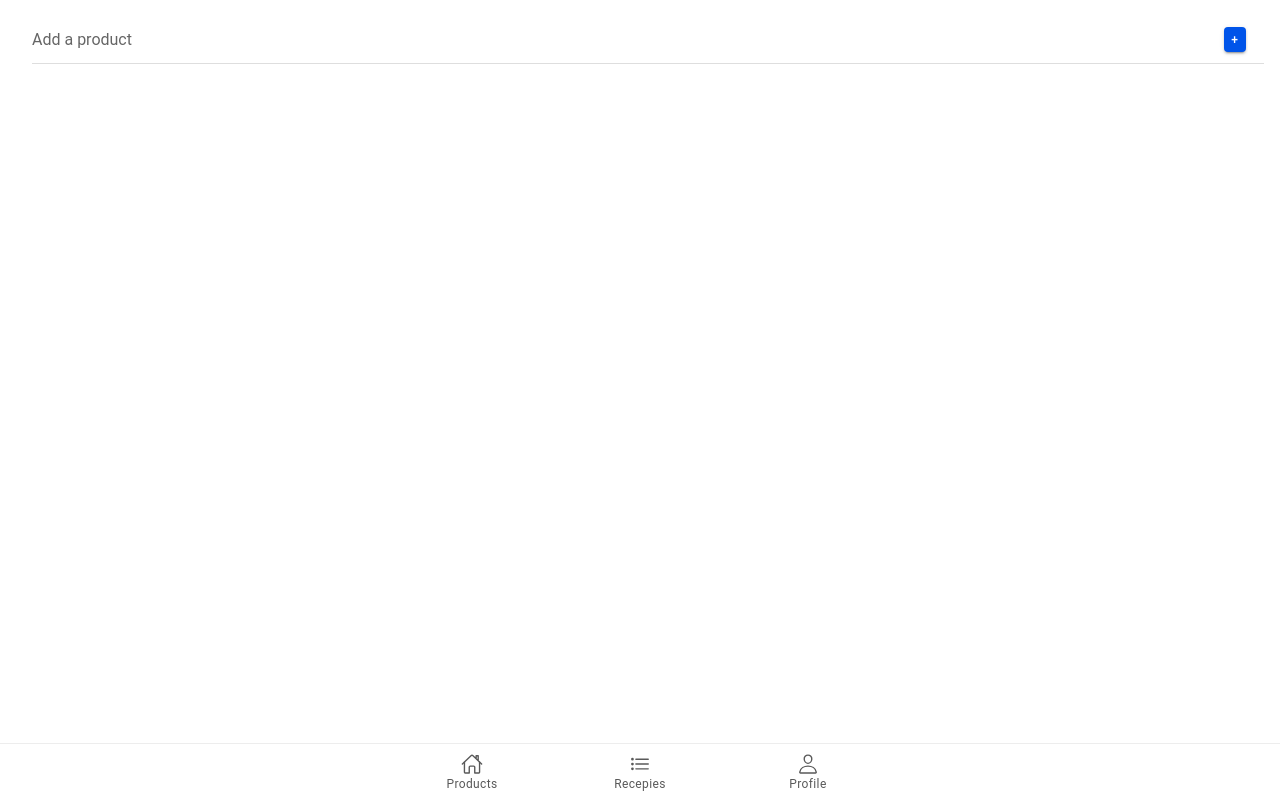
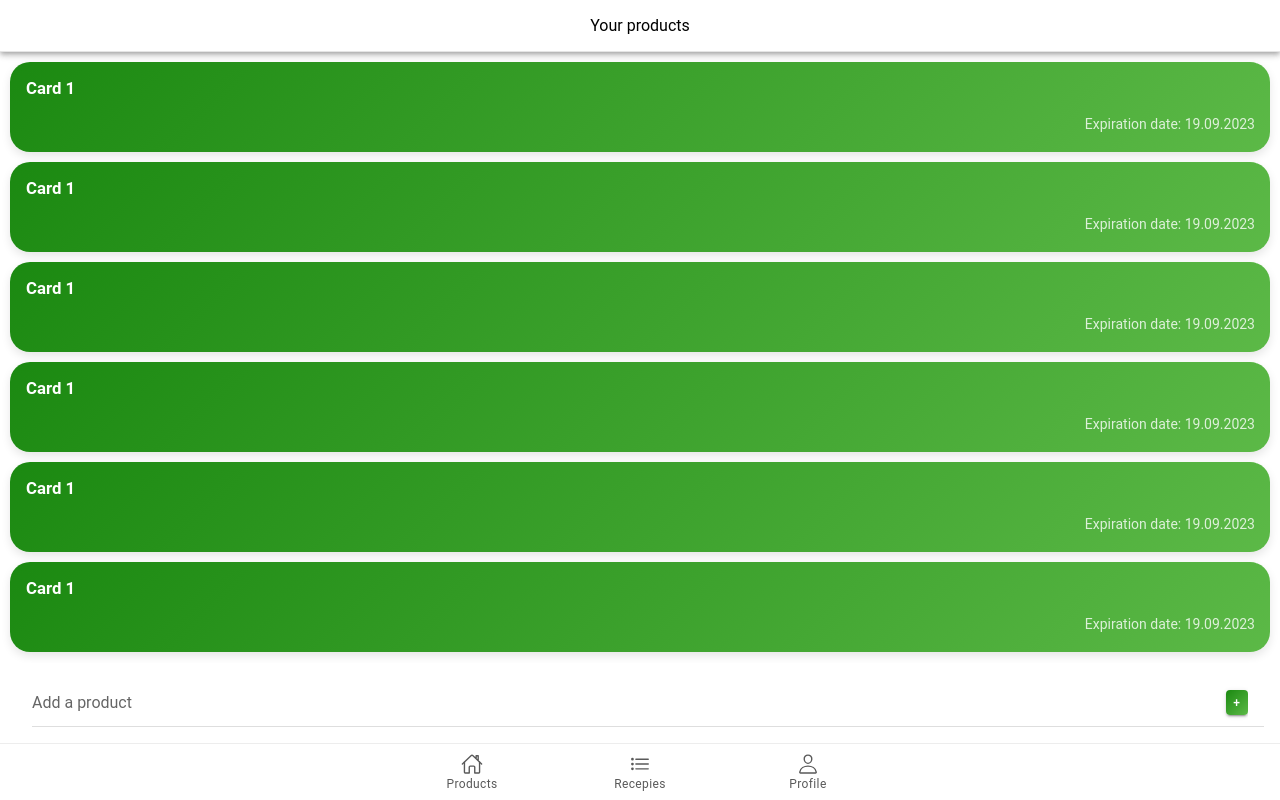
Before and after one commit to kriss1809/ZeroWasteFrontEnd, a React (Vite) app: page /home in a window 1280 px wide. Built offline with nearby package versions, Linux system fonts and the light colour scheme.

Commit message:
Add ItemCard + Refactor CSS styles for green buttons

```diff
--- a/src/components/AddItem.tsx
+++ b/src/components/AddItem.tsx
@@ -1,4 +1,4 @@
-import React, { useEffect, useState } from "react";
+import React, { useEffect, useRef, useState } from "react";
 import {
   IonInput,
   IonButton,
@@ -7,6 +7,7 @@ import {
   IonList,
   IonText,
 } from "@ionic/react";
+import "../theme/addItem.css";
 
 const AddItem: React.FC = () => {
   const [isExpanded, setIsExpanded] = useState(false);
@@ -16,13 +17,39 @@ const AddItem: React.FC = () => {
   const [recommendedDays, setRecommendedDays] = useState("");
   const [error, setError] = useState("");
 
+  // Ref for the AddItem container
+  const addItemRef = useRef<HTMLDivElement>(null);
 
   useEffect(() => {
-        console.log(productName, expirationDate, openingDate, recommendedDays);
-    }, [productName, expirationDate, openingDate, recommendedDays]);
+    const handleClickOutside = (event: MouseEvent) => {
+      if (
+        addItemRef.current &&
+        !addItemRef.current.contains(event.target as Node)
+      ) {
+        // Reset the form if clicked outside
+        resetForm();
+      }
+    };
+
+    // Add the click event listener
+    document.addEventListener("mousedown", handleClickOutside);
+
+    // Cleanup the event listener when the component is unmounted
+    return () => {
+      document.removeEventListener("mousedown", handleClickOutside);
+    };
+  }, []);
+
+  const resetForm = () => {
+    setProductName("");
+    setExpirationDate("");
+    setOpeningDate("");
+    setRecommendedDays("");
+    setError("");
+    setIsExpanded(false);
+  };
 
   const handleSave = () => {
-    // Use setTimeout to delay validation
     if (!productName) {
       setError("Product name is required.");
       return;
@@ -52,25 +79,16 @@ const AddItem: React.FC = () => {
     });
 
     // Reset the form
-    setProductName("");
-    setExpirationDate("");
-    setOpeningDate("");
-    setRecommendedDays("");
-    setError("");
-    setIsExpanded(false);
-
+    resetForm();
   };
 
-
   const isValidDate = (dateString: string): boolean => {
-    // Split the date to validate
     const parts = dateString.split("-");
     if (parts.length !== 3) return false;
 
     const [year, month, day] = parts.map(Number);
     const date = new Date(year, month - 1, day); // Month is 0-indexed
 
-    // Validate the date
     return (
       date.getFullYear() === year &&
       date.getMonth() === month - 1 &&
@@ -79,16 +97,21 @@ const AddItem: React.FC = () => {
   };
 
   return (
-    <div style={{ padding: "16px" }}>
+    <div ref={addItemRef} style={{ padding: "16px" }}>
       <IonItem>
         <IonInput
           placeholder="Add a product"
-          onFocus={() => setIsExpanded(true)} // Expand on focus
+          onFocus={() => setIsExpanded(true)}
           value={productName}
-          onIonInput={(e) => setProductName(e.detail.value!)} // Use onIonInput for immediate updates
+          onIonInput={(e) => setProductName(e.detail.value!)}
           style={{ flex: 1 }}
         />
-        <IonButton onClick={() => setIsExpanded(true)}>+</IonButton>
+        <IonButton
+          className="green-button-gradient"
+          onClick={() => setIsExpanded(true)}
+        >
+          +
+        </IonButton>
       </IonItem>
 
       {isExpanded && (
@@ -98,25 +121,36 @@ const AddItem: React.FC = () => {
             <IonInput
               type="date"
               value={expirationDate}
-              onIonInput={(e) => setExpirationDate(e.detail.value!)} // Set value directly
+              onIonInput={(e) => setExpirationDate(e.detail.value!)}
             />
           </IonItem>
-          <IonItem>
+
+          <div
+            style={{
+              display: "flex",
+              justifyContent: "space-between",
+              alignItems: "center",
+            }}
+          >
+            <IonItem style={{ flex: 1, marginRight: "8px" }}>
               <IonLabel position="stacked">Opening Date</IonLabel>
               <IonInput
                 type="date"
                 value={openingDate}
-              onIonInput={(e) => setOpeningDate(e.detail.value!)} // Set value directly
+                onIonInput={(e) => setOpeningDate(e.detail.value!)}
               />
             </IonItem>
-          <IonItem>
-            <IonLabel position="stacked">Recommended Days to Consume</IonLabel>
+
+            <IonItem style={{ flex: 1 }}>
+              <IonLabel position="stacked">Days to Consume</IonLabel>
               <IonInput
                 type="number"
                 value={recommendedDays}
-              onIonInput={(e) => setRecommendedDays(e.detail.value!)} // Use e.detail.value
+                onIonInput={(e) => setRecommendedDays(e.detail.value!)}
               />
             </IonItem>
+          </div>
+
           {error && (
             <IonText color="danger" style={{ marginTop: "10px" }}>
               {error}
@@ -124,6 +158,7 @@ const AddItem: React.FC = () => {
           )}
           <IonButton
             expand="full"
+            className="green-button-gradient"
             onClick={handleSave}
             style={{ marginTop: "10px" }}
           >
--- /dev/null
+++ b/src/components/ItemCard.tsx
@@ -0,0 +1,27 @@
+import { IonTabBar, IonTabButton, IonIcon, IonLabel, IonCard, IonCardHeader, IonCardContent } from "@ionic/react";
+import { homeOutline, listOutline, personOutline } from "ionicons/icons";
+import { useHistory } from "react-router-dom";
+import '../theme/itemCard.css';
+
+interface ItemProps {
+  title: string;
+  expiration_date: string;
+}
+
+const Item: React.FC<ItemProps> = ({ title, expiration_date}) => {
+  const history = useHistory();
+
+  return (
+    <IonCard className="item-card">
+      <IonCardHeader>
+        <IonLabel className="item-card-title">{title}</IonLabel>
+      </IonCardHeader>
+
+      <IonCardContent className="item-card-content">
+        <p>{"Expiration date: " + expiration_date}</p>
+      </IonCardContent>
+    </IonCard>
+  );
+};
+
+export default Item;
--- a/src/components/Menu.tsx
+++ b/src/components/Menu.tsx
@@ -6,7 +6,7 @@ const Menu: React.FC = () => {
   const history = useHistory();
 
   return (
-    <IonTabBar slot="bottom">
+    <IonTabBar>
       <IonTabButton tab="myproducts" onClick={() => history.push("/home")}>
         <IonIcon icon={homeOutline} />
         <IonLabel>Products</IonLabel>
--- a/src/pages/Home.tsx
+++ b/src/pages/Home.tsx
@@ -1,15 +1,38 @@
 import React from "react";
-import { IonPage } from "@ionic/react";
+import { IonHeader, IonPage, IonContent } from "@ionic/react";
 import Menu from "../components/Menu";
 import AddItem from "../components/AddItem";
+import ItemCard from "../components/ItemCard";
 
 const Home: React.FC = () => {
   return (
     <IonPage>
-      <AddItem />
-      <Menu />
+      <IonHeader
+        style={{
+          display: "flex",
+          justifyContent: "center",
+          alignItems: "center",
+          padding: "1rem",
+          borderBottom: "1px solid #e5e5e5",
+        }}
+      >
+        Your products
+      </IonHeader>
+
+      <IonContent>
+        <ItemCard title="Card 1" expiration_date="19.09.2023"  />
+        <ItemCard title="Card 1" expiration_date="19.09.2023" />
+        <ItemCard title="Card 1" expiration_date="19.09.2023" />
+        <ItemCard title="Card 1" expiration_date="19.09.2023" />
+        <ItemCard title="Card 1" expiration_date="19.09.2023" />
+        <ItemCard title="Card 1" expiration_date="19.09.2023" />
+      </IonContent>
+
+      <div slot="bottom">
+        <AddItem />
+        <Menu />
+      </div>
     </IonPage>
-
   );
 };
 
--- a/src/pages/Login.tsx
+++ b/src/pages/Login.tsx
@@ -78,7 +78,7 @@ const Login: React.FC = () => {
             {/* Butonul de login */}
             <IonButton
               expand="block"
-              className="green-button"
+              className="green-button-gradient"
               type="submit" // Acum este buton de submit, declanșând evenimentul de form
               style={{
                 marginTop: "40px",
--- a/src/pages/Profile.tsx
+++ b/src/pages/Profile.tsx
@@ -17,7 +17,6 @@ import {
 import { logOutOutline } from "ionicons/icons";
 import "../theme/profile.css";
 import { getUserProfile } from "../services/apiClient";
-import { User } from "../entitites/User";
 
 const Profile: React.FC = () => {
   const [email, setEmail] = useState<string>("");
@@ -137,7 +136,7 @@ const Profile: React.FC = () => {
                 onClick={() => setShowChangePasswordModal(true)} // Deschide fereastra modală la click
                 shape="round"
                 slot="end"
-                color="success"
+                className="green-button-gradient"
                 style={{
                   marginTop: "30px",
                   marginLeft: "10px",
@@ -184,7 +183,7 @@ const Profile: React.FC = () => {
 
               <IonButton
                 expand="block"
-                color="success"
+                className="green-button-gradient"
                 disabled={isSaveDisabled}
                 onClick={handleSaveNewPassword}
                 style={{
@@ -223,7 +222,7 @@ const Profile: React.FC = () => {
               <IonLabel>Share list</IonLabel>
               <IonButton
                 shape="round"
-                color="success"
+                className="green-button-gradient"
                 onClick={handleInvite}
                 style={{
                   display: "block",
@@ -251,7 +250,7 @@ const Profile: React.FC = () => {
           </div>
           <IonButton
             shape="round"
-            color="success"
+            color = "danger"
             onClick={() => setShowDeleteAccountModal(true)}
             style={{
               display: "block",
@@ -295,7 +294,7 @@ const Profile: React.FC = () => {
               </IonButton>
               <IonButton
                 expand="block"
-                color="light"
+                className="green-button-gradient"
                 onClick={() => setShowDeleteAccountModal(false)}
                 style={{
                   marginTop: "10px",
--- a/src/pages/Signup.tsx
+++ b/src/pages/Signup.tsx
@@ -125,7 +125,7 @@ const Signup: React.FC = () => {
 
           <IonButton
             expand="block"
-            className="green-button"
+            className="green-button-gradient"
             routerLink="/successfully-created-account"
             type="submit"
             style={{
--- /dev/null
+++ b/src/theme/addItem.css
@@ -0,0 +1,5 @@
+.green-button-gradient {
+  --background: linear-gradient(135deg, #1b8911 0%, #5cb947 100%);
+  --color: white;
+  margin: auto;
+}
--- /dev/null
+++ b/src/theme/itemCard.css
@@ -0,0 +1,24 @@
+.item-card {
+  border-radius: 20px;
+  background: linear-gradient(135deg, #1b8911 0%, #5cb947 100%);
+  color: white;
+  box-shadow: 0px 4px 10px rgba(0, 0, 0, 0.1);
+  transition: transform 0.2s ease-in-out;
+}
+
+.item-card:hover {
+  transform: scale(1.05);
+}
+
+.item-card-title {
+  font-size: 1.2em;
+  font-weight: bold;
+  color: white;
+}
+
+.item-card-content {
+  padding: 15px;
+  font-size: 0.9em;
+  color: #ffffffcc;
+  text-align: right;
+}
--- a/src/theme/login.css
+++ b/src/theme/login.css
@@ -1,5 +1,5 @@
-.green-button {
-  --background: green;
+.green-button-gradient {
+  --background: linear-gradient(135deg, #1b8911 0%, #5cb947 100%);
   --color: white;
   margin: auto;
 }
--- a/src/theme/profile.css
+++ b/src/theme/profile.css
@@ -36,3 +36,9 @@
   border: 3px solid #1b6f1b;
   box-shadow: 0 4px 10px rgba(0, 0, 0, 0.1);
 }
+
+.green-button-gradient {
+  --background: linear-gradient(135deg, #1b8911 0%, #5cb947 100%);
+  --color: white;
+  margin: auto;
+}
```
Lines whose indentation alone changed are shown as unchanged.
